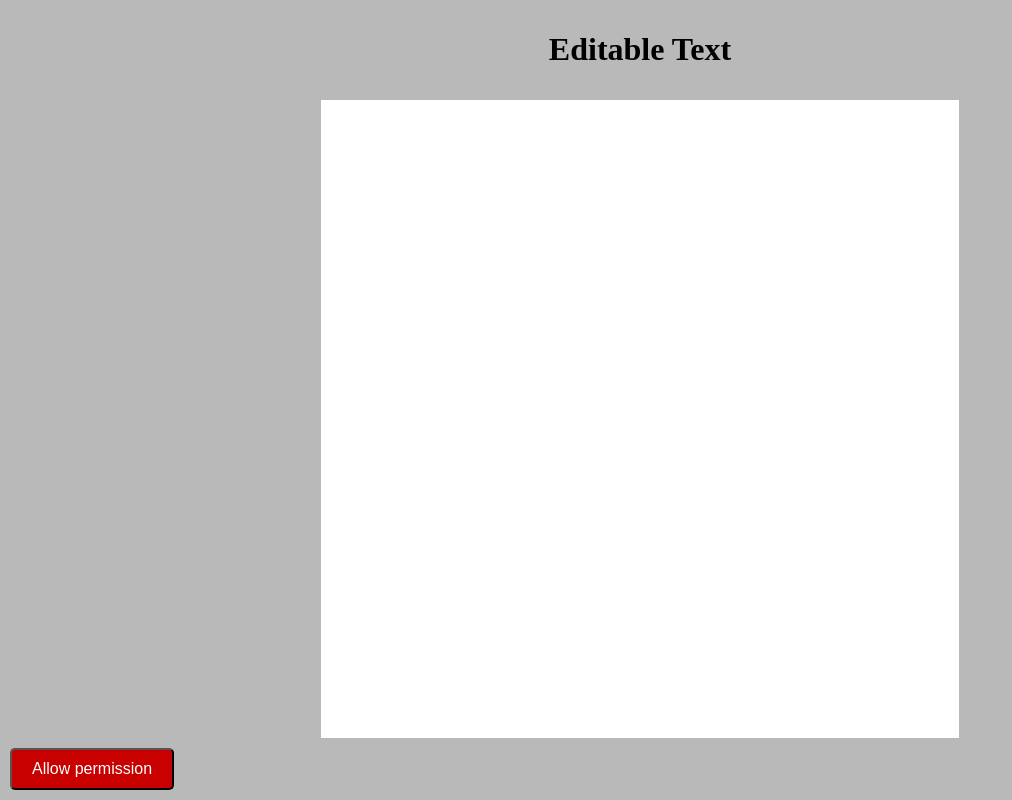
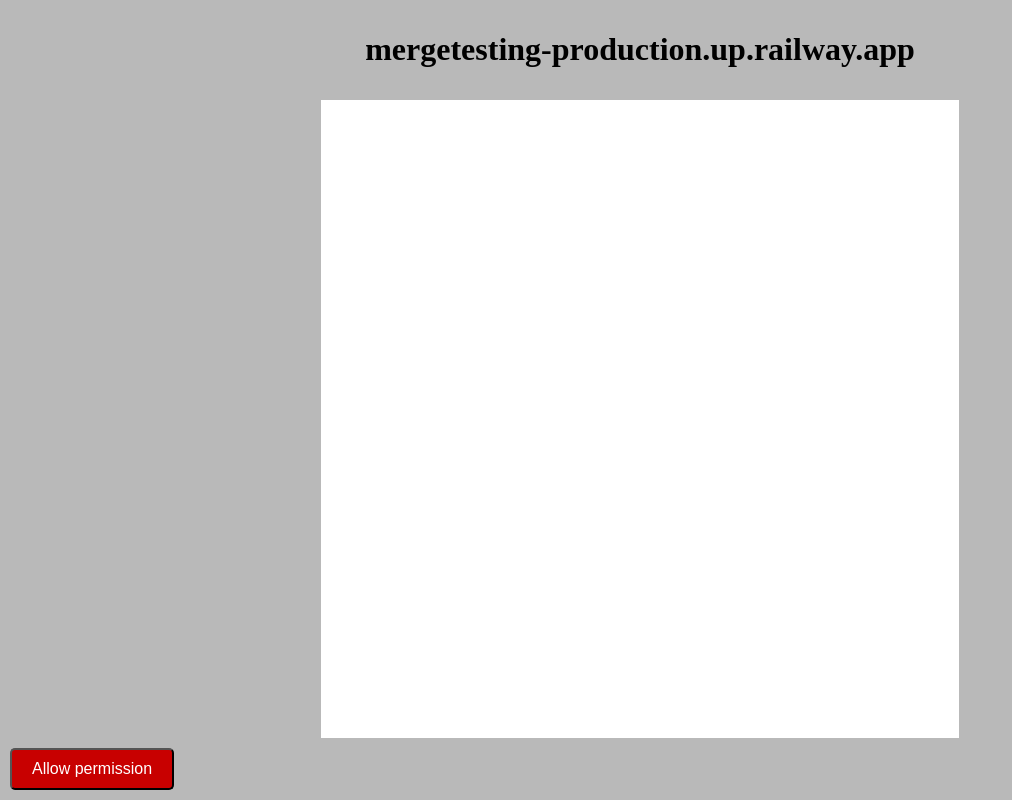
Before and after one commit to RynhardtGitHub/merge_testing, a plain HTML site: page public/index.html in a window 1280 px wide. Shown: the whole page, without its empty margins (0-1012 px from the left). Drawn offline with nearby package versions, Linux system fonts and the light colour scheme; no server answers.

Commit message:
Fixing start

```diff
--- a/public/index.html
+++ b/public/index.html
@@ -59,7 +59,7 @@
 <body>
     <header>
         <div id="editableTextContainer">
-            <h1 id="editableText">Editable Text</h1>
+            <h1 id="editableText">mergetesting-production.up.railway.app</h1>
         </div>
     </header>
     <div id="canvasContainer">
@@ -154,6 +154,8 @@
 
                     const startButton = document.getElementById('startButton');
                     startButton.style.display = 'block';
+
+                    alert('Hello');
                 }
 
                 console.log(`Data received: ${JSON.stringify(data)}`);
--- a/server.js
+++ b/server.js
@@ -102,6 +102,8 @@
 
     socket.on('startButton', () => {
         start = !start;
+
+        console.log(`Start: ${start}`)
     })
 });
 
```
